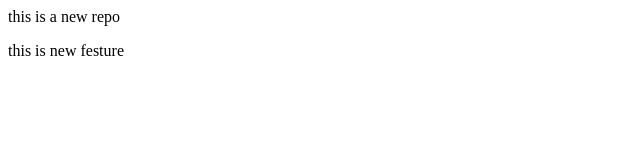
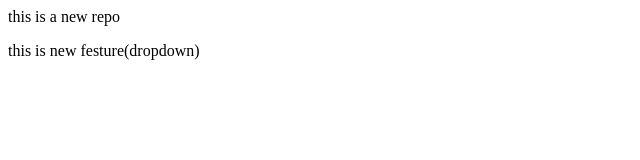
Before and after one commit to jyoti-prakash-hub/Localrepo, a plain HTML site: page index.html in a window 1280 px wide. Shown: the full height of the page, 0-640 px from the left. Drawn offline with Linux system fonts and the light colour scheme.

```diff
--- a/index.html
+++ b/index.html
@@ -1,2 +1,2 @@
 <p>this is a new repo</p>
-<p>this is new festure</p>
+<p>this is new festure(dropdown)</p>
```
